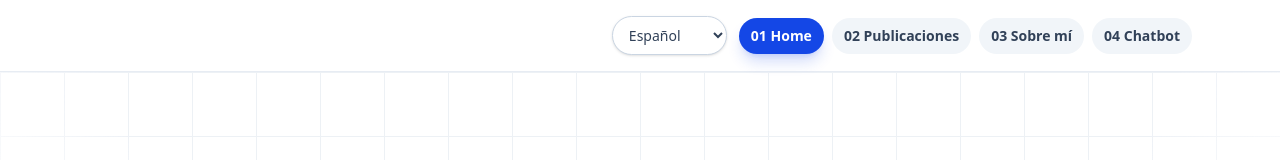
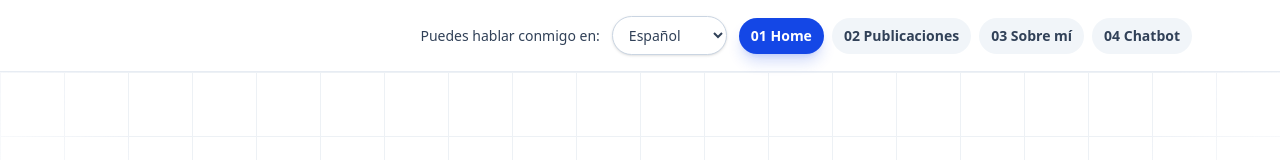
Before and after one commit to camilorp5/Portafolio, a Next.js app: page / in a window 1280 px wide. Shown: the top 160 px of the page. Built offline with nearby package versions, Linux system fonts and the light colour scheme; grey boxes are pictures that could not be loaded.

Commit message:
Add Spanish helper text for language selector
Insert a small Spanish helper span above the language <select> in app/page.tsx: 'Puedes hablar conmigo en:'. This provides visible context for Spanish-speaking users next to the existing screen-reader label and improves clarity without changing behavior.

```diff
--- a/app/page.tsx
+++ b/app/page.tsx
@@ -38,6 +38,9 @@ export default function Home() {
             <label className="sr-only" htmlFor="language-selector">
               Select language
             </label>
+            <span className="text-sm font-medium text-slate-700">
+              Puedes hablar conmigo en:
+            </span>
             <select
               id="language-selector"
               value={language}
```
